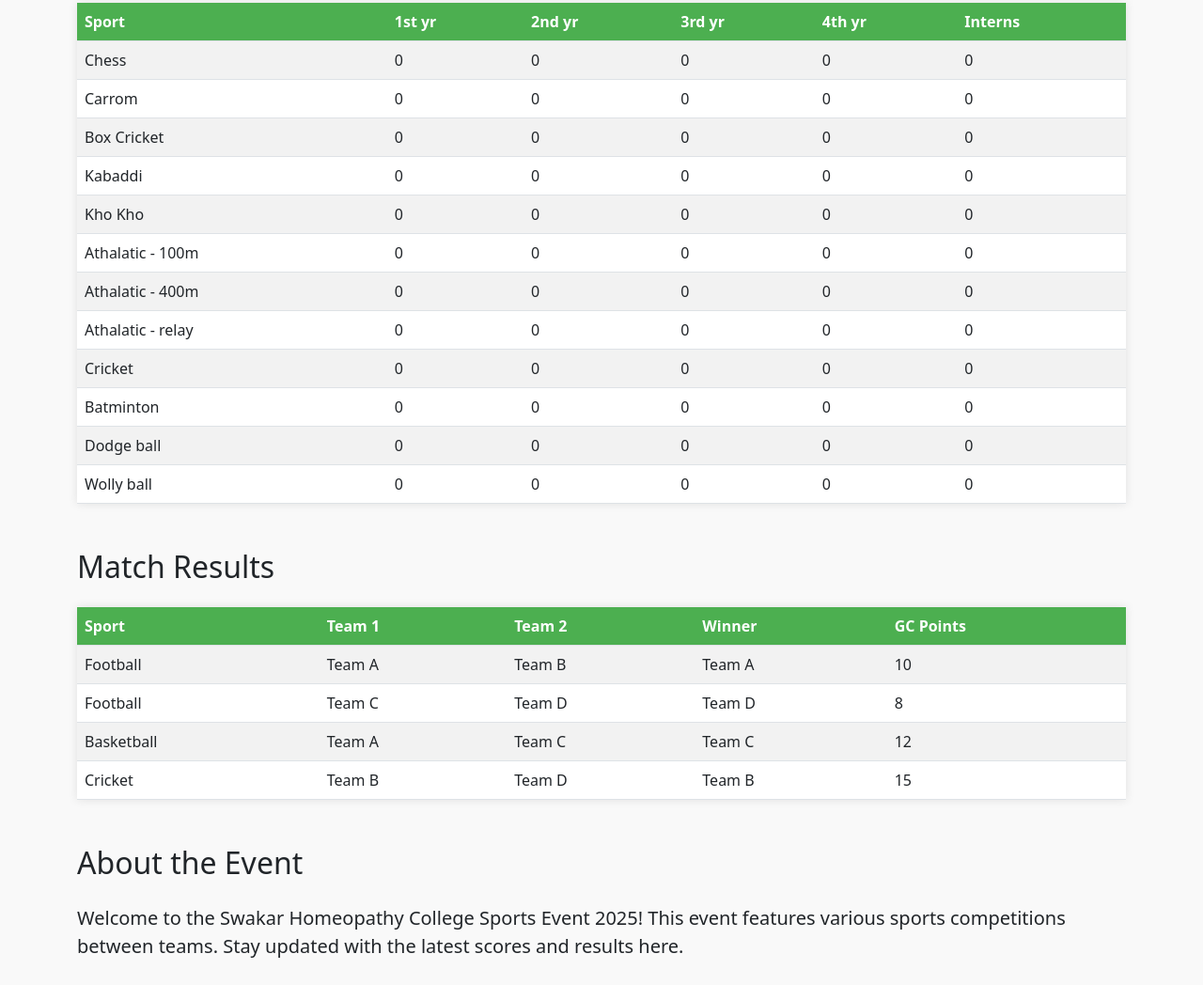
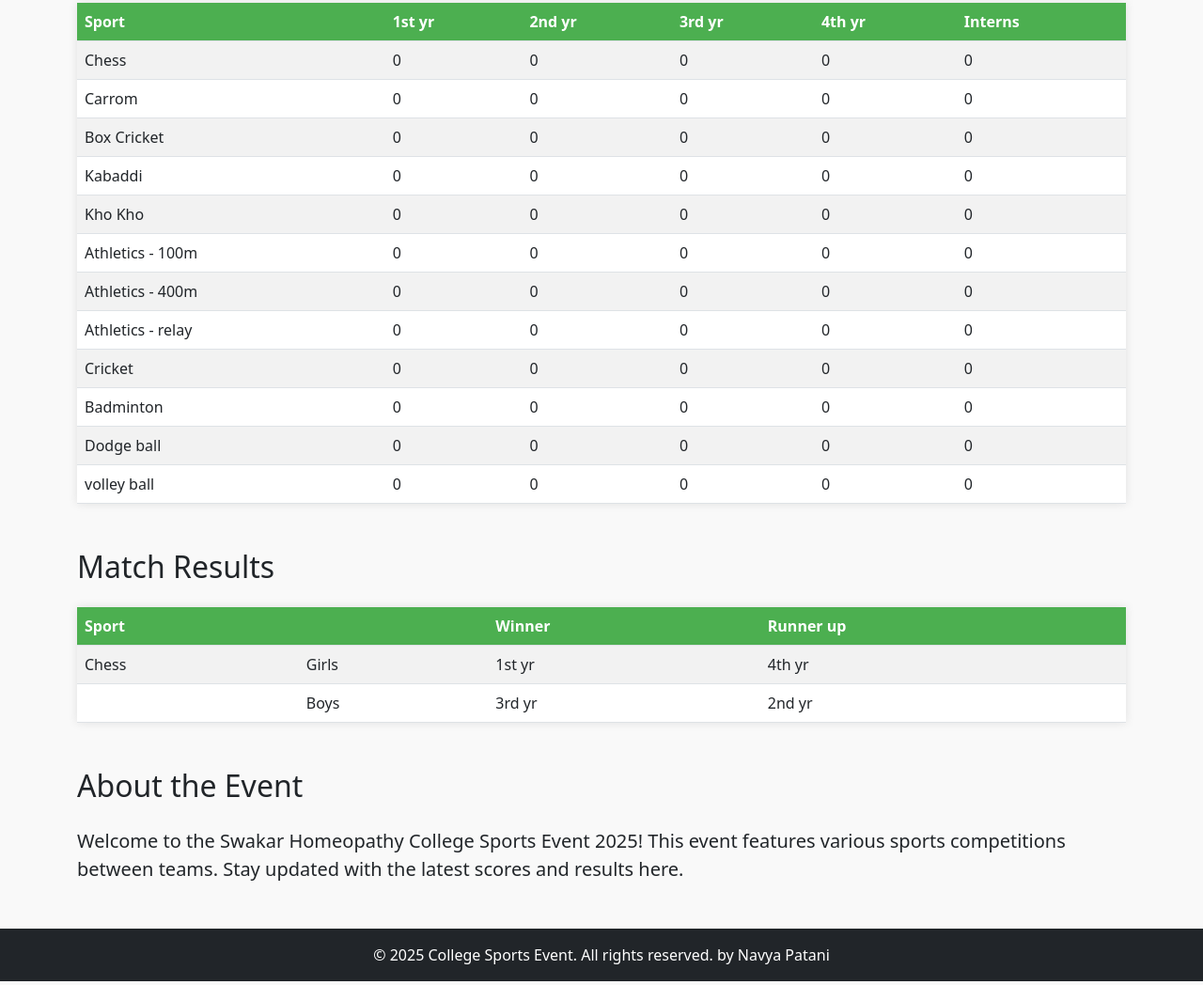
Before and after one commit to Swapnillade13/gc_sport_events, a plain HTML site: page index.html in a window 1280 px wide. Shown: the part 608-1656 px from the top of the page at 94% size. Drawn offline with nearby package versions, Linux system fonts and the light colour scheme.

Commit message:
modified match results

```diff
--- a/index.html
+++ b/index.html
@@ -157,7 +157,7 @@
             <td>0</td>
           </tr>
           <tr>
-            <td>Athalatic - 100m</td>
+            <td>Athletics - 100m</td>
             <td>0</td>
             <td>0</td>
             <td>0</td>
@@ -165,7 +165,7 @@
             <td>0</td>
           </tr>
           <tr>
-            <td>Athalatic - 400m</td>
+            <td>Athletics - 400m</td>
             <td>0</td>
             <td>0</td>
             <td>0</td>
@@ -173,7 +173,7 @@
             <td>0</td>
           </tr>
           <tr>
-            <td>Athalatic - relay</td>
+            <td>Athletics - relay</td>
             <td>0</td>
             <td>0</td>
             <td>0</td>
@@ -189,7 +189,7 @@
             <td>0</td>
           </tr>
           <tr>
-            <td>Batminton</td>
+            <td>Badminton</td>
             <td>0</td>
             <td>0</td>
             <td>0</td>
@@ -205,7 +205,7 @@
             <td>0</td>
           </tr>
           <tr>
-            <td>Wolly ball</td>
+            <td>volley ball</td>
             <td>0</td>
             <td>0</td>
             <td>0</td>
@@ -223,45 +223,27 @@
           <thead>
             <tr>
               <th>Sport</th>
-              <th>Team 1</th>
-              <th>Team 2</th>
+              <th></th>
               <th>Winner</th>
-              <th>GC Points</th>
+              <th>Runner up</th>
             </tr>
           </thead>
           <tbody>
             <!-- Match 1 -->
             <tr>
-              <td>Football</td>
-              <td>Team A</td>
-              <td>Team B</td>
-              <td>Team A</td>
-              <td>10</td>
+              <td>Chess</td>
+              <td>Girls</td>
+              <td>1st yr</td>
+              <td>4th yr</td>
             </tr>
             <!-- Match 2 -->
             <tr>
-              <td>Football</td>
-              <td>Team C</td>
-              <td>Team D</td>
-              <td>Team D</td>
-              <td>8</td>
+              <td></td>
+              <td>Boys</td>
+              <td>3rd yr</td>
+              <td>2nd yr</td>
             </tr>
-            <!-- Match 3 -->
-            <tr>
-              <td>Basketball</td>
-              <td>Team A</td>
-              <td>Team C</td>
-              <td>Team C</td>
-              <td>12</td>
-            </tr>
-            <!-- Match 4 -->
-            <tr>
-              <td>Cricket</td>
-              <td>Team B</td>
-              <td>Team D</td>
-              <td>Team B</td>
-              <td>15</td>
-            </tr>
+
           </tbody>
         </table>
       </section>
```
